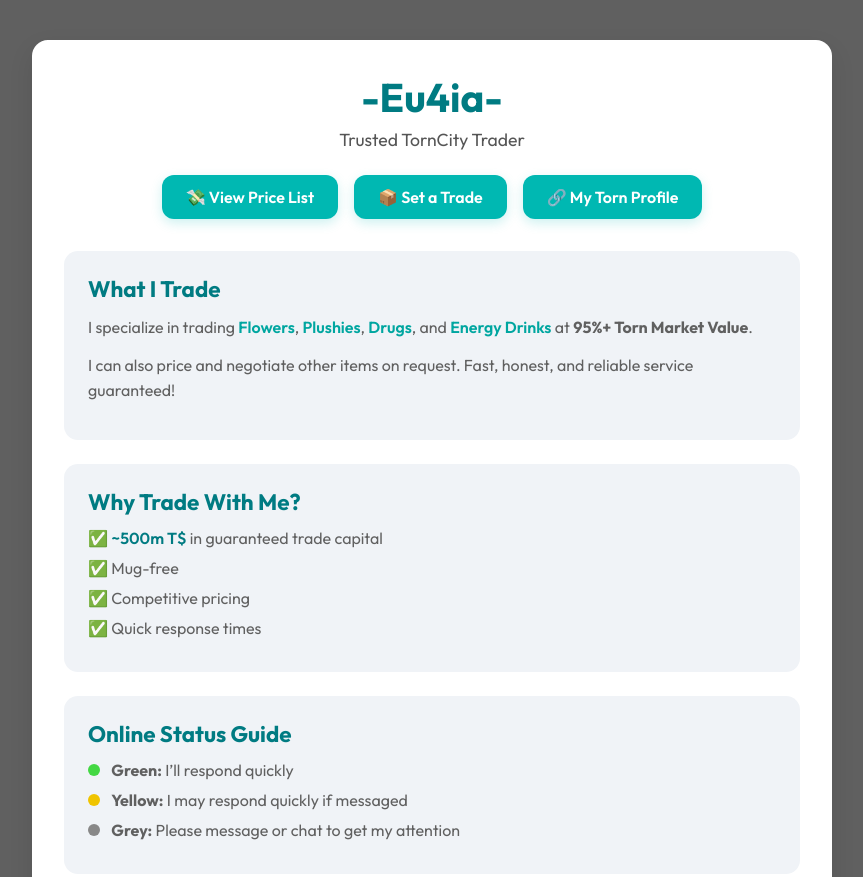
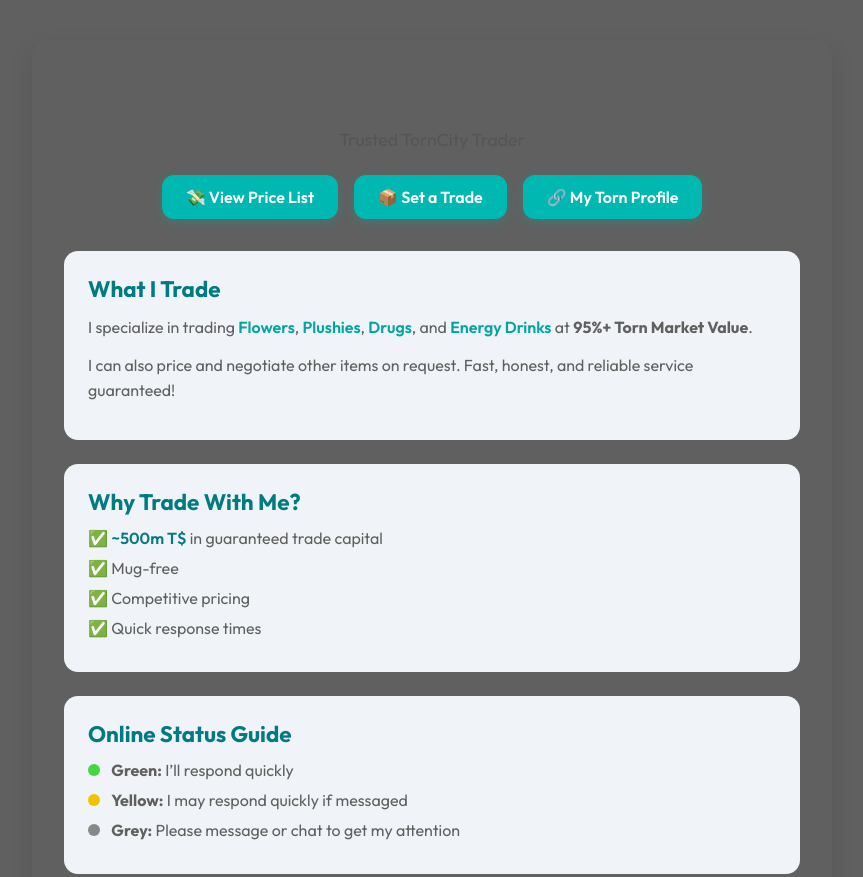
Before and after one commit to Eu4ia78/Trades-Site, a plain HTML site: page index.html in a window 1280 px wide. Shown: the top 877 px of the page, without its empty margins (208-1071 px from the left). Drawn offline with Linux system fonts and the light colour scheme.

Commit message:
Update styles.css

```diff
--- a/styles.css
+++ b/styles.css
@@ -16,7 +16,7 @@ body {
 
 /* Wrapper */
 .wrapper {
-  background: #ffffff;
+  background: #606060;
   max-width: 800px;
   width: 100%;
   padding: 32px;
@@ -32,7 +32,7 @@ header {
 
 header h1 {
   font-size: 2.5rem;
-  color: #007b82;
+  color: #606060;
 }
 
 .subtitle {
```
